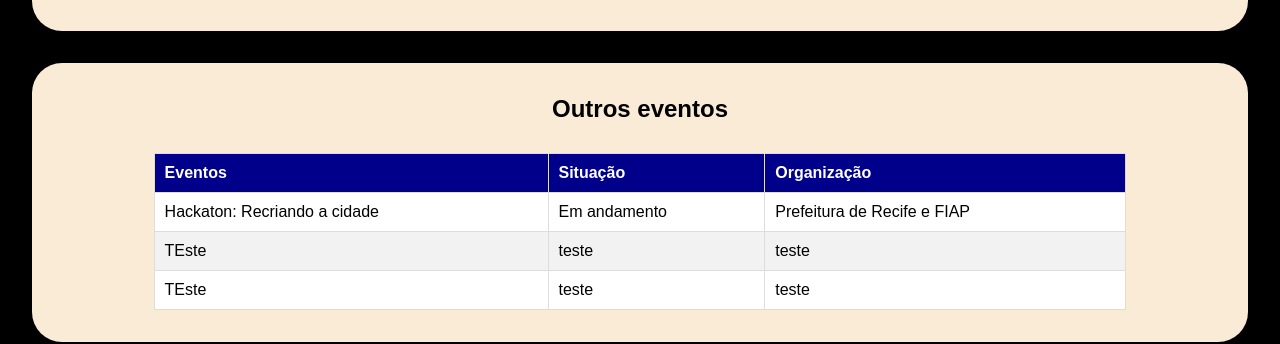
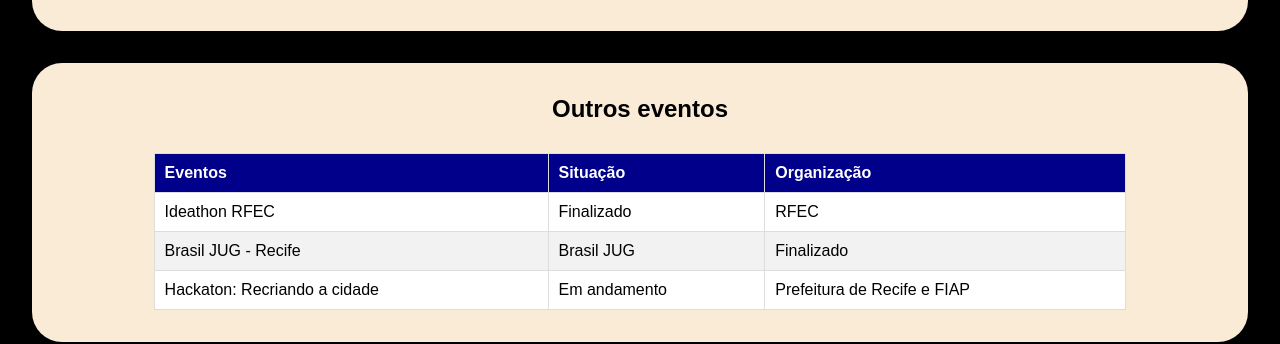
Before and after one commit to vtrvieira/riseup-26-2, a plain HTML site: page segundo-site/index.html in a window 1280 px wide. Shown: the part 639-983 px from the top of the page. Drawn offline with Linux system fonts and the light colour scheme.

Commit message:
changing index

```diff
--- a/segundo-site/index.html
+++ b/segundo-site/index.html
@@ -61,19 +61,19 @@
                     </thead>
                     <tbody>
                         <tr>
+                            <td>Ideathon RFEC</td>
+                            <td>Finalizado</td>
+                            <td>RFEC</td>
+                        </tr>
+                        <tr>
+                            <td>Brasil JUG - Recife</td>
+                            <td>Brasil JUG</td>
+                            <td>Finalizado</td>
+                        </tr>
+                        <tr>
                             <td>Hackaton: Recriando a cidade</td>
                             <td>Em andamento</td>
                             <td>Prefeitura de Recife e FIAP</td>
-                        </tr>
-                        <tr>
-                            <td>TEste</td>
-                            <td>teste</td>
-                            <td>teste</td>
-                        </tr>
-                        <tr>
-                            <td>TEste</td>
-                            <td>teste</td>
-                            <td>teste</td>
                         </tr>
                     </tbody>
                 </table>
@@ -100,7 +100,8 @@
 
                     <div class="campo">
                         <label for="sugestao">Deixa aqui tua sugestão de evento!</label>
-                        <textarea name="sugestao" id="sugestao" placeholder="Conta mais! (Local, host, etc)" required></textarea>
+                        <textarea name="sugestao" id="sugestao" placeholder="Conta mais! (Local, host, etc)"
+                            required></textarea>
                     </div>
 
                     <button type="submit">Enviar</button>
```
